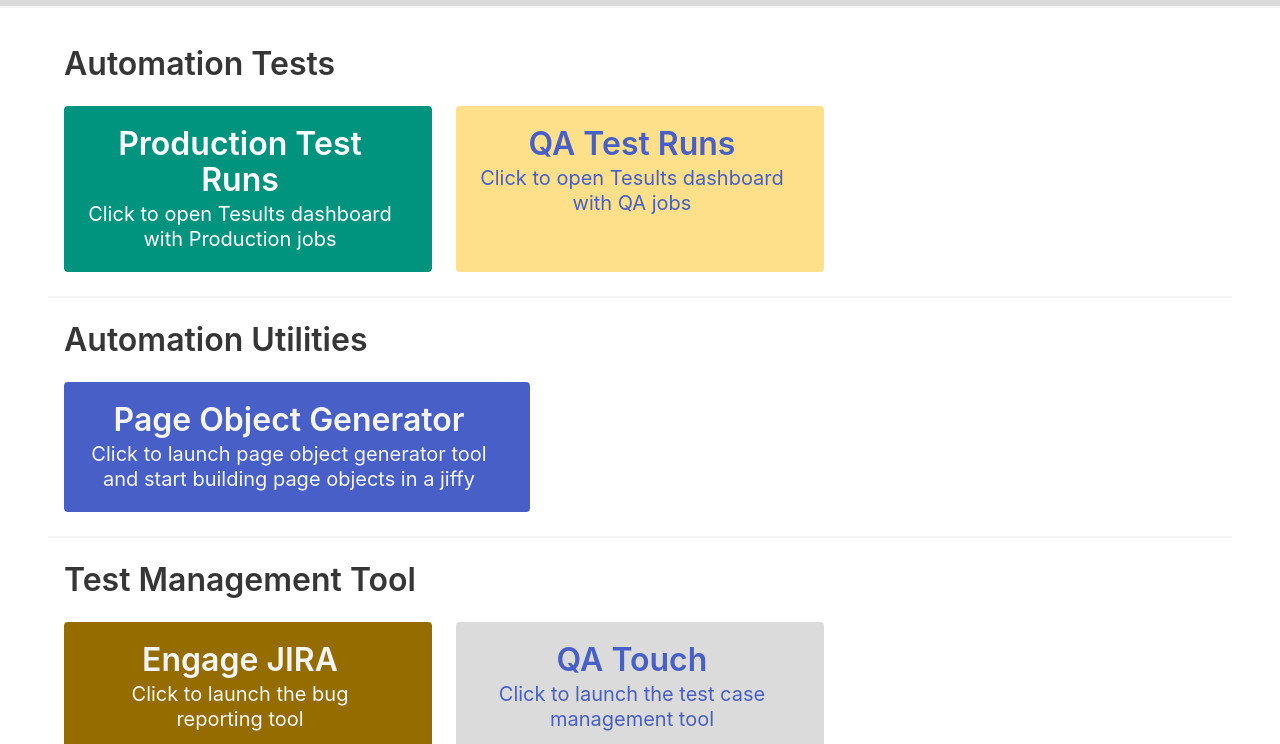
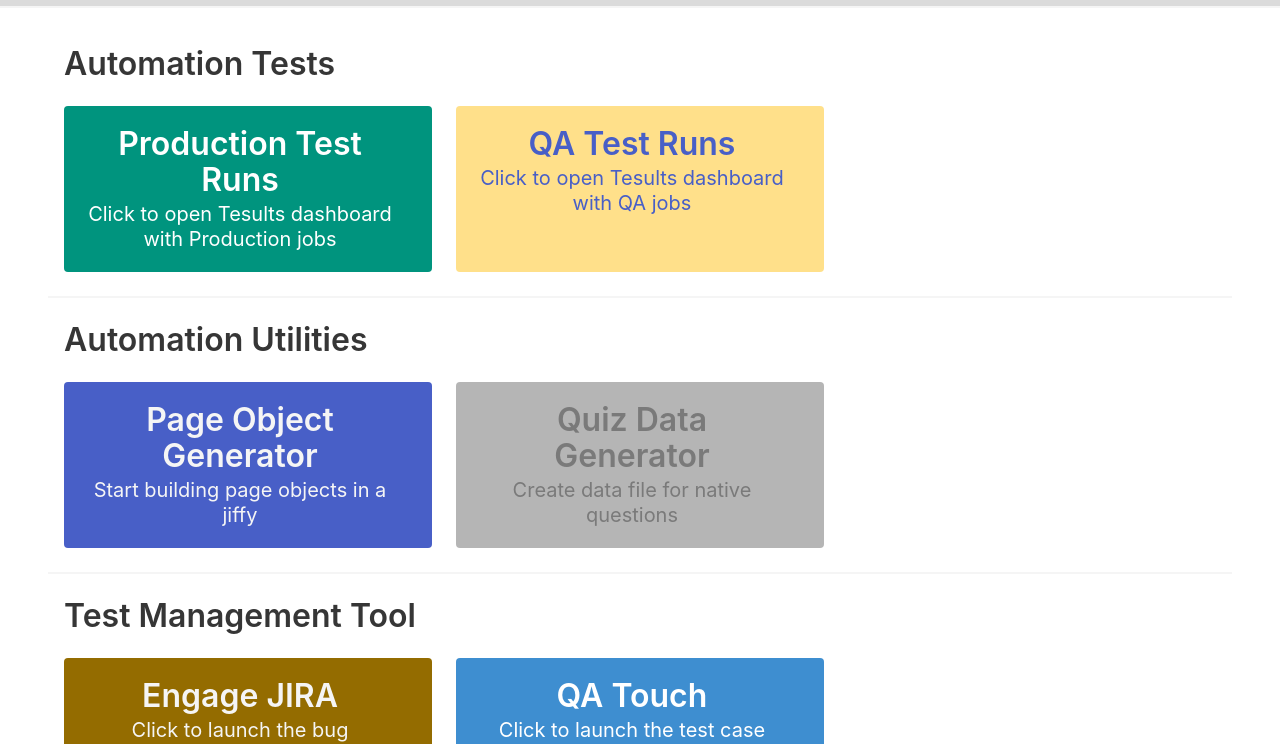
Before and after one commit to Rupsi1234/engageAppTools, a website: page home.html in a window 1280 px wide. Shown: the part 78-822 px from the top of the page. Drawn offline with nearby package versions, Linux system fonts and the light colour scheme.

Commit message:
added tile for quiz data generator

```diff
--- a/home.html
+++ b/home.html
@@ -12,7 +12,8 @@
 </head>
 
 <body class="has-navbar-fixed-top">
-  <nav class="navbar has-background-grey-lighter is-fixed-top is-spaced has-shadow" role="navigation" aria-label="main navigation">
+  <nav class="navbar has-background-grey-lighter is-fixed-top is-spaced has-shadow" role="navigation"
+    aria-label="main navigation">
     <div class="navbar-brand">
       <div class="navbar-item">
         <img
@@ -71,11 +72,15 @@
               W3C Guidelines
             </a>
 
-            <a class="navbar-item" href="https://docs.google.com/spreadsheets/d/1aJ2VL4rhSfHGFt2OtXKhfvH0QlMwq5eOfnGUUVTcht4/edit#gid=445513750" target="_blank">
+            <a class="navbar-item"
+              href="https://docs.google.com/spreadsheets/d/1aJ2VL4rhSfHGFt2OtXKhfvH0QlMwq5eOfnGUUVTcht4/edit#gid=445513750"
+              target="_blank">
               Guidelines for Engage
             </a>
 
-            <a class="navbar-item" href="https://docs.google.com/spreadsheets/d/1CMQ3C4LIoaNhRzWaN0FOfg3lQJwb3ubqqigadJoNdqc/edit#gid=0" target="_blank">
+            <a class="navbar-item"
+              href="https://docs.google.com/spreadsheets/d/1CMQ3C4LIoaNhRzWaN0FOfg3lQJwb3ubqqigadJoNdqc/edit#gid=0"
+              target="_blank">
               QA Status
             </a>
 
@@ -97,7 +102,7 @@
             <a class="navbar-item" href="https://semaphoreci.com/comprodlsengage" target="_blank">
               Semaphore
             </a>
-           <a class="navbar-item" href="https://bitbucket.org/dashboard/repositories" target="_blank">
+            <a class="navbar-item" href="https://bitbucket.org/dashboard/repositories" target="_blank">
               Bitbucket
             </a>
             <hr class="navbar-divider">
@@ -108,9 +113,9 @@
         </div>
       </div>
       <form method='GET' action="/">
-            <button class="button">
-              <strong>Log Out</strong>
-            </button>
+        <button class="button">
+          <strong>Log Out</strong>
+        </button>
       </form>
     </div>
   </nav>
@@ -143,12 +148,24 @@
     <div class="container">
       <p class="content title">Automation Utilities</p>
       <div class="tile is-ancestor">
-        <div class="tile is-parent is-5">
+        <div class="tile is-parent is-4">
           <a class="tile is-child notification has-background-link has-text-light has-text-centered is-clickable"
-          href="https://page-object-generator.herokuapp.com/">
-            <p class="title">Page Object Generator</p>
-            <p class="subtitle is-multiline">Click to launch page object generator tool and start building page
-              objects in a jiffy
+            href="https://page-object-generator.herokuapp.com/">
+            <p class="title">
+              Page Object Generator
+            </p>
+            <p class="subtitle is-multiline">
+              Start building page objects in a jiffy
+            </p>
+          </a>
+        </div>
+        <div class="tile is-parent is-4" disabled>
+          <a class="tile is-child notification has-background-grey-light has-text-grey has-text-centered is-unselectable">
+            <p class="title">
+              Quiz Data Generator
+            </p>
+            <p class="subtitle is-multiline">
+              Create data file for native questions
             </p>
           </a>
         </div>
@@ -167,7 +184,7 @@
           </a>
         </div>
         <div class="tile is-parent is-4">
-          <a class="tile is-child notification has-background-grey-lighter has-text-centered is-clickable"
+          <a class="tile is-child notification has-background-info has-text-white has-text-centered is-clickable"
             href="https://compro.qatouch.com/projects" target="_blank">
             <p class="title">QA Touch</p>
             <p class="subtitle">Click to launch the test case management tool</p>
```
